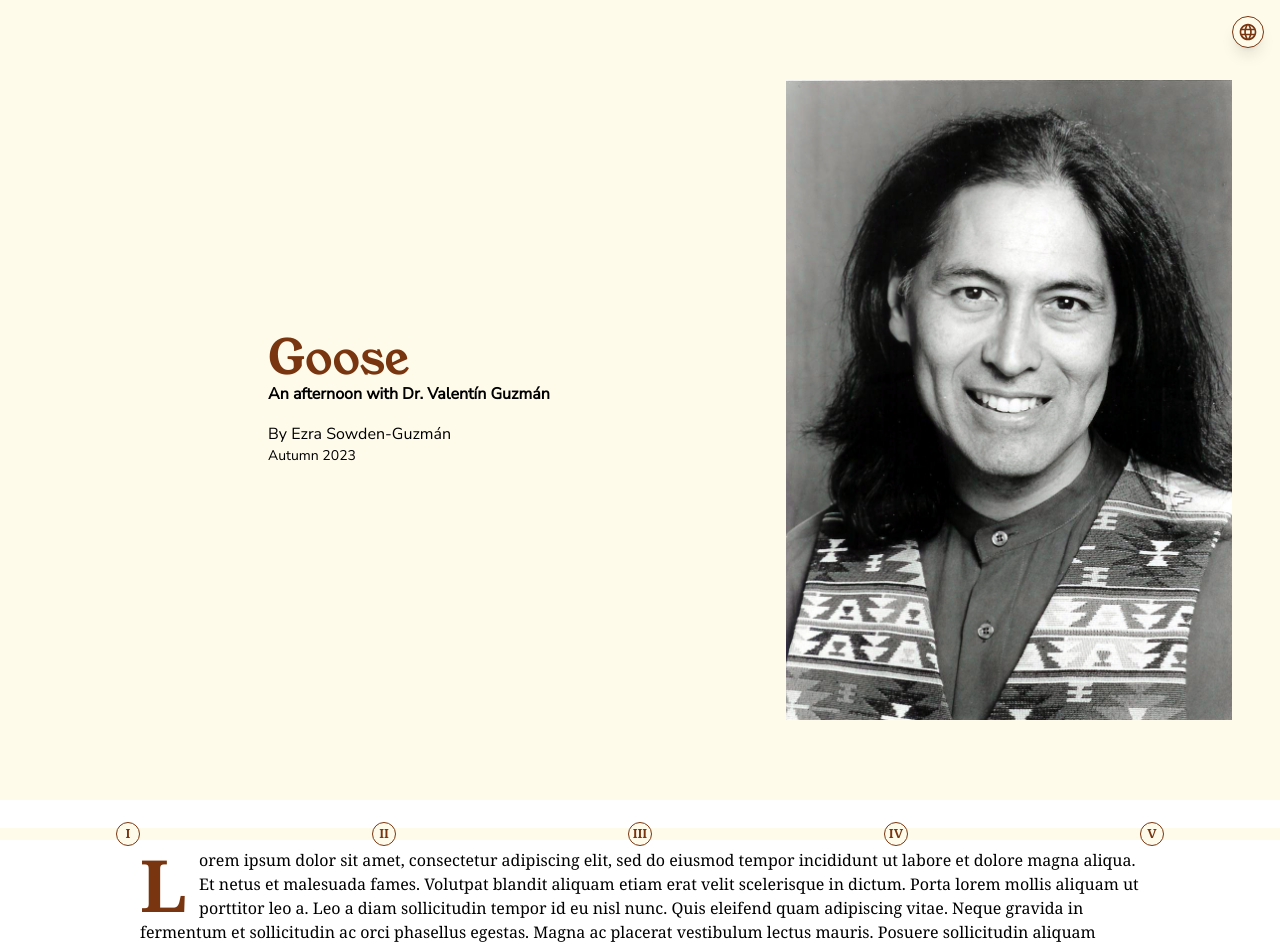
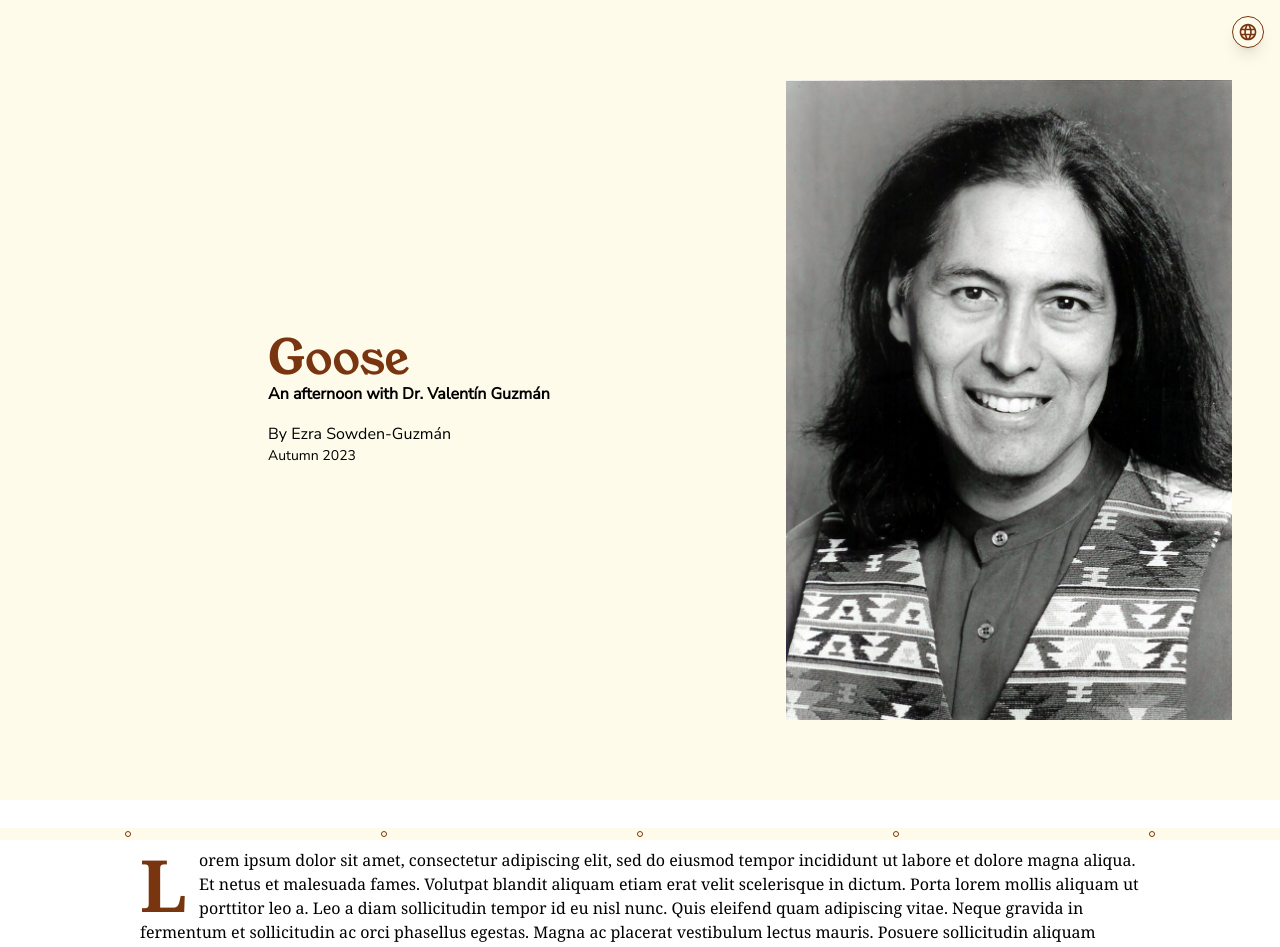
Before and after one commit to ezra-sg/portfolio, a Next.js app: page /val/en in a window 1280 px wide. Shown: the top 947 px of the page. Built offline with nearby package versions, Linux system fonts and the light colour scheme.

Commit message:
attempt to fix flicker

```diff
--- a/components/val/progress-tracker/progress-tracker.tsx
+++ b/components/val/progress-tracker/progress-tracker.tsx
@@ -60,7 +60,7 @@ export default function ProgressTracker({
             // 3. the progress percentage, based on the user's scroll position
 
             let scrollTop = window.scrollY || document.documentElement.scrollTop;
-            const userScrolledDown = scrollTop > lastScrollTop.current;
+            const userScrolledDown = scrollTop >= lastScrollTop.current;
 
             setExpanded(!userScrolledDown);
 
```
